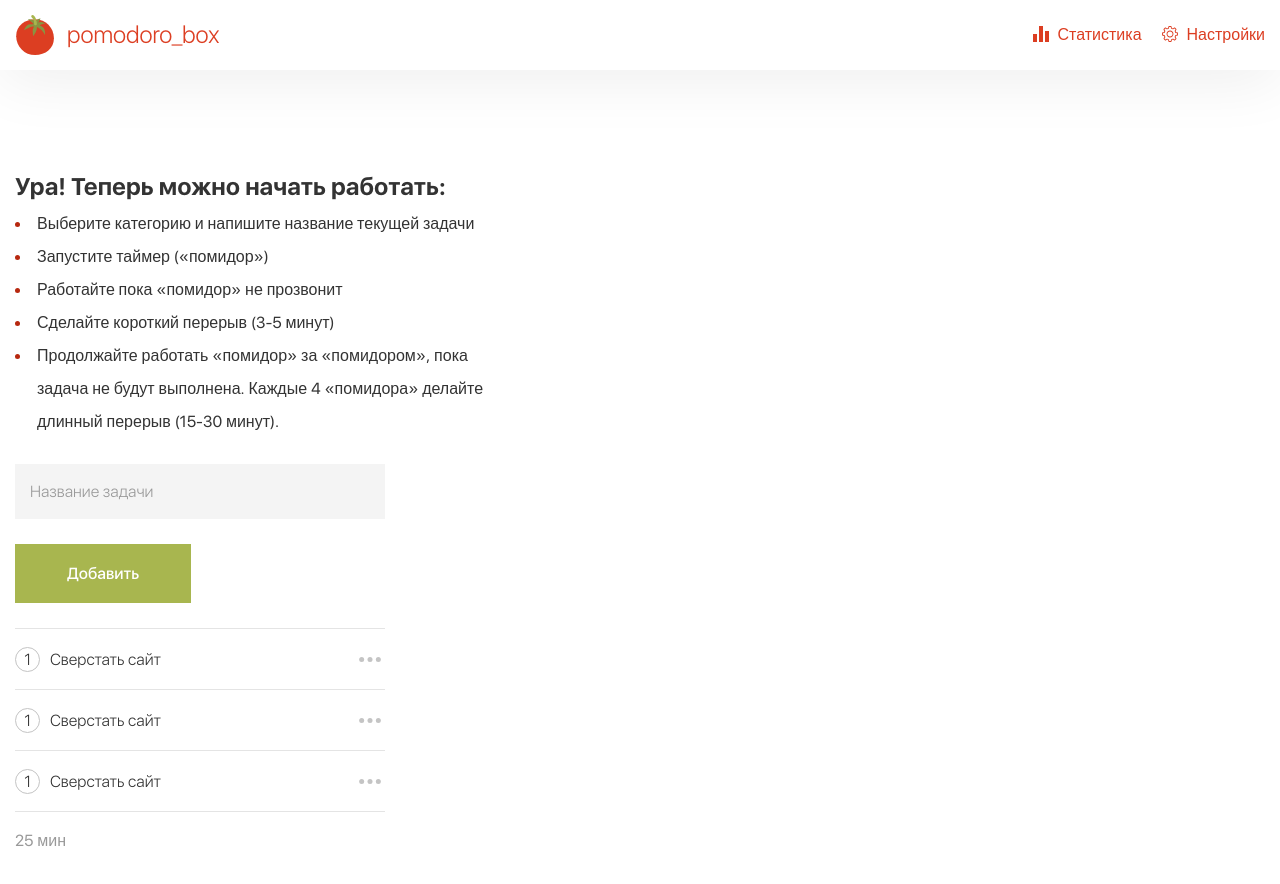
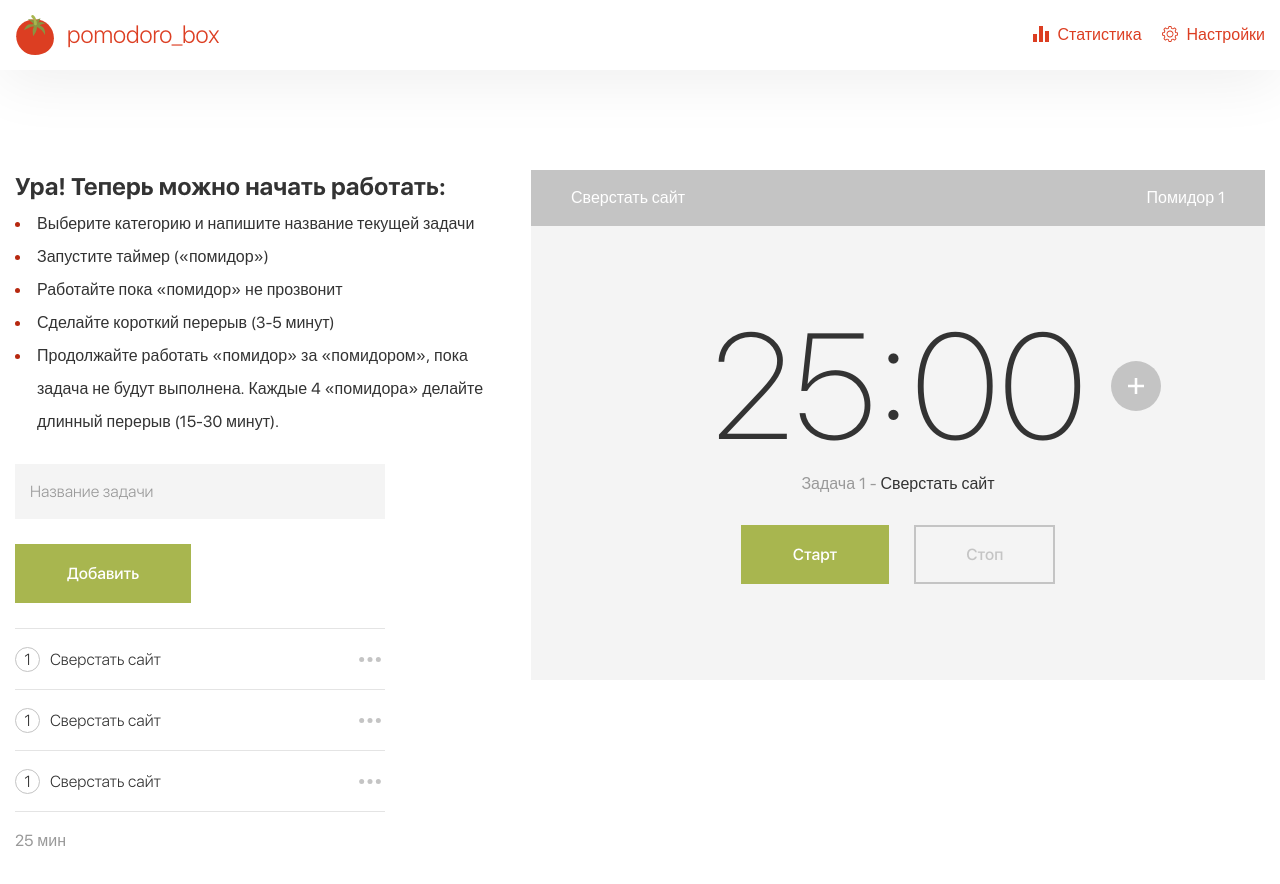
Before and after one commit to hel-sidoruk/pomodoro-react, a React (Vite) app: page / in a window 1280 px wide. Shown: the top 884 px of the page. Built offline with nearby package versions, Linux system fonts and the light colour scheme.

Commit message:
feat: add pomodoro block

```diff
--- /dev/null
+++ b/src/components/Home/Pomodoro.tsx
@@ -0,0 +1,25 @@
+import React from 'react';
+
+export const Pomodoro = () => {
+  return (
+    <div className="pomodoro">
+      <div className="pomodoro__header">
+        <span>Сверстать сайт</span>
+        <span>Помидор 1</span>
+      </div>
+      <div className="pomodoro__body">
+        <div className="pomodoro__time">
+          25:00
+          <button className="time-button">Добавить время</button>
+        </div>
+        <p className="pomodoro__descr">
+          <span className="grey">Задача 1 -</span> Сверстать сайт
+        </p>
+        <div className="pomodoro__buttons">
+          <button className="btn">Старт</button>
+          <button className="btn btn-outlined disabled">Стоп</button>
+        </div>
+      </div>
+    </div>
+  );
+};
--- /dev/null
+++ b/src/components/Home/index.ts
@@ -0,0 +1,3 @@
+export * from './AddTaskForm';
+export * from './TasksList';
+export * from './Pomodoro';
--- a/src/pages/Home.tsx
+++ b/src/pages/Home.tsx
@@ -1,6 +1,5 @@
 import React from 'react';
-import { AddTaskForm } from '../components/Home/AddTaskForm';
-import { TasksList } from '../components/Home/TasksList';
+import { AddTaskForm, TasksList, Pomodoro } from '../components/Home';
 
 export const Home = () => {
   return (
@@ -23,6 +22,7 @@ export const Home = () => {
           <AddTaskForm />
           <TasksList />
         </div>
+        <Pomodoro />
       </div>
     </div>
   );
--- a/src/scss/components/index.scss
+++ b/src/scss/components/index.scss
@@ -2,3 +2,4 @@
 @import './home';
 @import './add-form';
 @import './tasks';
+@import './pomodoro';
--- /dev/null
+++ b/src/scss/components/pomodoro.scss
@@ -0,0 +1,51 @@
+.pomodoro {
+  background-color: $light;
+  flex-grow: 1;
+  max-height: 510px;
+  &__header {
+    background-color: $smoke;
+    padding: 19px 40px;
+    color: #fff;
+    display: flex;
+    align-items: center;
+    justify-content: space-between;
+  }
+  &__body {
+    display: flex;
+    flex-direction: column;
+    align-items: center;
+    padding: 70px;
+  }
+  &__buttons {
+    display: flex;
+    gap: 25px;
+  }
+  &__time {
+    font-size: 150px;
+    line-height: 179px;
+    font-weight: 200;
+    position: relative;
+  }
+  .time-button {
+    position: absolute;
+    right: -75px;
+    top: 50%;
+    transform: translateY(-50%);
+    width: 50px;
+    height: 50px;
+    background: url('/plus.svg') no-repeat center;
+    background-color: $smoke;
+    border-radius: 100%;
+    font-size: 0;
+    transition: all .3s ease-in-out;
+    &:hover {
+      background-color: $dark-green;
+    }
+  }
+  &__descr {
+    margin-bottom: 32px;
+  }
+  .grey {
+    color: $grey;
+  }
+}
--- a/src/scss/general/buttons.scss
+++ b/src/scss/general/buttons.scss
@@ -21,4 +21,9 @@
     color: #ffffff;
     background-color: $red;
   }
+  &.disabled {
+    color: $smoke;
+    border-color: $smoke;
+    pointer-events: none;
+  }
 }
```
Also changed, not shown: public/plus.svg (added).
